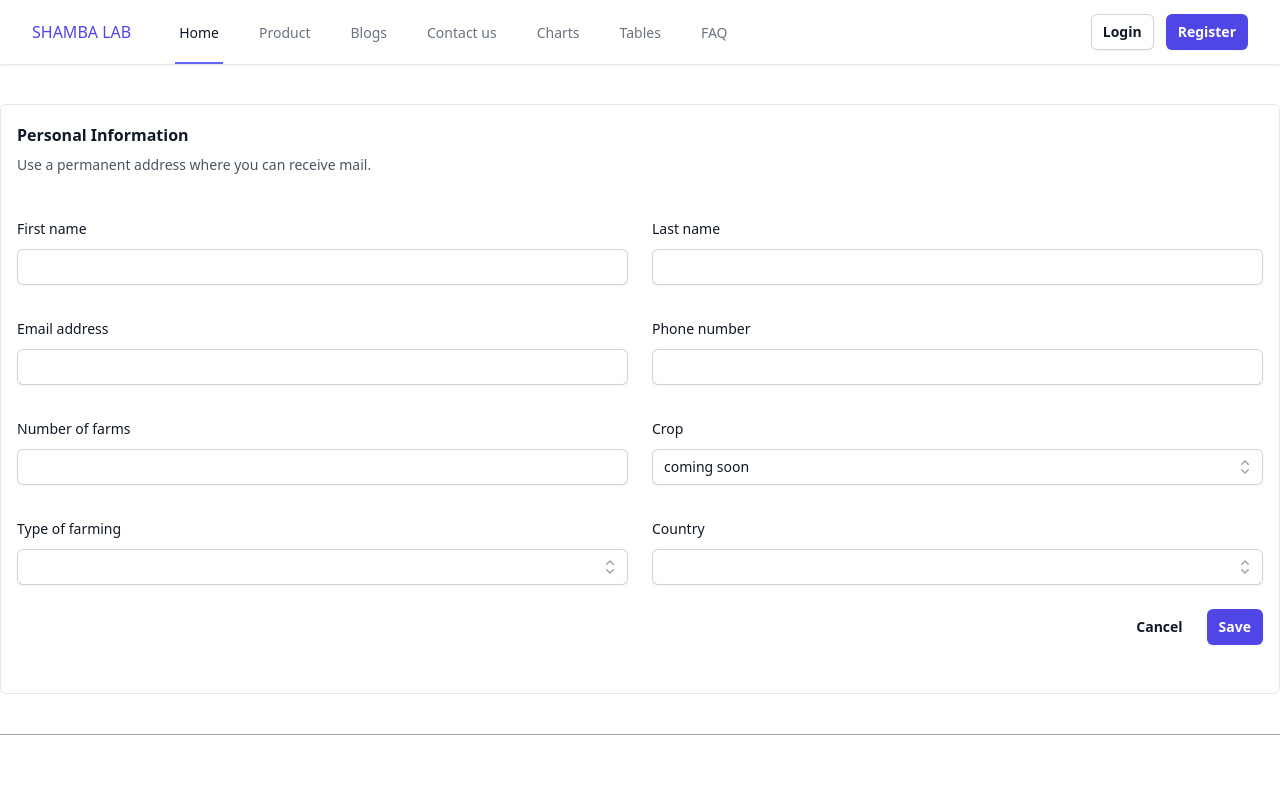
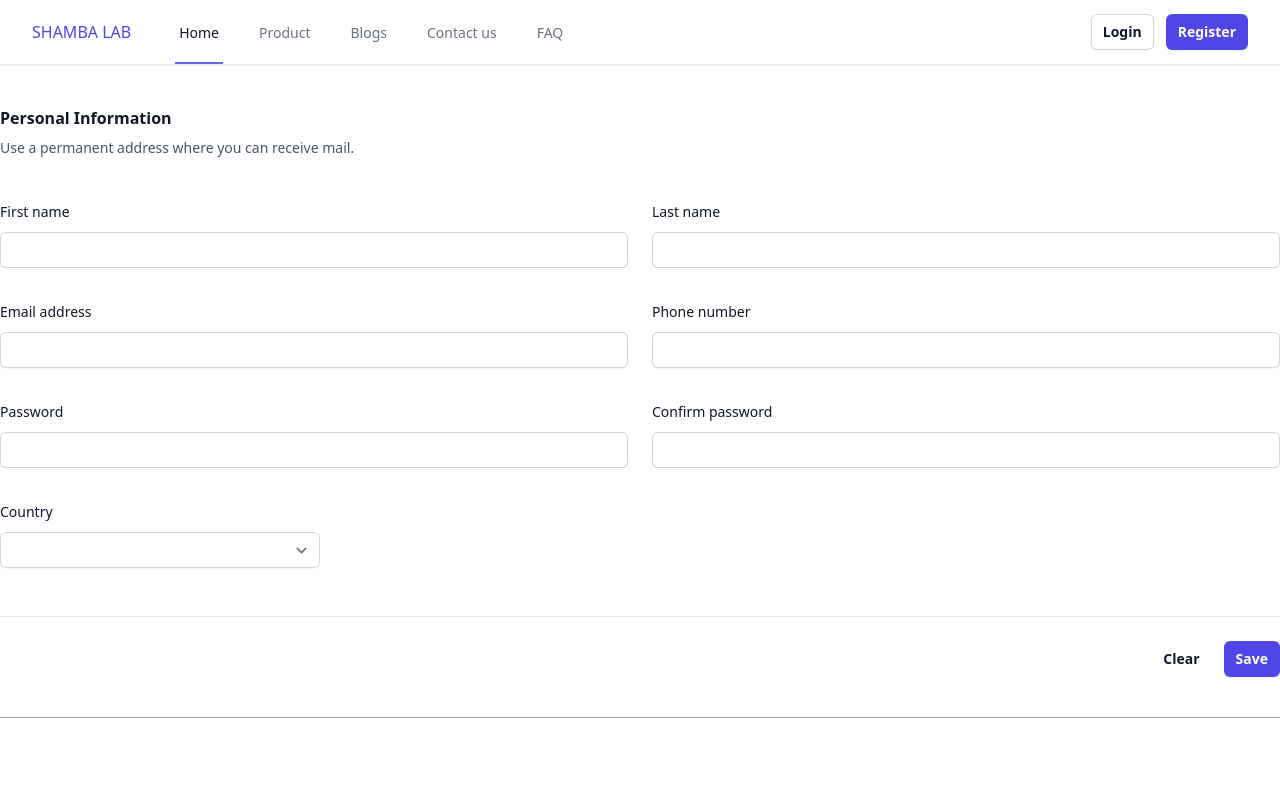
Before and after one commit to lennyjuma/shamba-ui, a Vue app: page /register in a window 1280 px wide. Shown: the top 800 px of the page. Built offline with nearby package versions, Linux system fonts and the light colour scheme; what highcharts-vue would draw is missing.

Commit message:
added clear and submit stuff

```diff
--- a/src/components/navigation/Nav_bar.vue
+++ b/src/components/navigation/Nav_bar.vue
@@ -12,8 +12,8 @@
             <router-link to="/product" class="inline-flex items-center border-b-2 border-transparent px-1 pt-1 text-sm font-medium text-gray-500 hover:border-gray-300 hover:text-gray-700">Product</router-link>
             <router-link to="/blogs" class="inline-flex items-center border-b-2 border-transparent px-1 pt-1 text-sm font-medium text-gray-500 hover:border-gray-300 hover:text-gray-700">Blogs</router-link>
             <router-link to="/contact" class="inline-flex items-center border-b-2 border-transparent px-1 pt-1 text-sm font-medium text-gray-500 hover:border-gray-300 hover:text-gray-700">Contact us</router-link>
-            <router-link to="/charts?deviceId=SL00000001" class="inline-flex items-center border-b-2 border-transparent px-1 pt-1 text-sm font-medium text-gray-500 hover:border-gray-300 hover:text-gray-700">Charts</router-link>
-            <router-link to="/tables?deviceId=SL00000001" class="inline-flex items-center border-b-2 border-transparent px-1 pt-1 text-sm font-medium text-gray-500 hover:border-gray-300 hover:text-gray-700">Tables</router-link>
+            <router-link to="/charts?deviceId=SL00000001" v-if="get_logged_status" class="inline-flex items-center border-b-2 border-transparent px-1 pt-1 text-sm font-medium text-gray-500 hover:border-gray-300 hover:text-gray-700">Charts</router-link>
+            <router-link to="/tables?deviceId=SL00000001" v-if="get_logged_status" class="inline-flex items-center border-b-2 border-transparent px-1 pt-1 text-sm font-medium text-gray-500 hover:border-gray-300 hover:text-gray-700">Tables</router-link>
             <router-link to="/faq" class="inline-flex items-center border-b-2 border-transparent px-1 pt-1 text-sm font-medium text-gray-500 hover:border-gray-300 hover:text-gray-700">FAQ</router-link>
           </div>
 
@@ -47,7 +47,7 @@
                   <a href="#" :class="[active ? 'bg-gray-100' : '', 'block px-4 py-2 text-sm text-gray-700']">Settings</a>
                 </MenuItem>
                 <MenuItem v-slot="{ active }">
-                  <a href="#" :class="[active ? 'bg-gray-100' : '', 'block px-4 py-2 text-sm text-gray-700']">Sign out</a>
+                  <button @click="signOut()" :class="[active ? 'bg-gray-100' : '', 'block px-4 py-2 text-sm text-gray-700']">Sign aout</button>
                 </MenuItem>
               </MenuItems>
             </transition>
@@ -109,4 +109,10 @@ import { storeToRefs } from 'pinia'
 
 let authStore = useAuthStore()
 const {get_logged_status} = storeToRefs(authStore)
+const {set_loggedIn_to_false} = authStore
+
+function signOut(): void {
+  localStorage.removeItem("access_token");
+  set_loggedIn_to_false()
+}
 </script>
--- a/src/views/auth/register.vue
+++ b/src/views/auth/register.vue
@@ -1,6 +1,8 @@
 <template>
-  <form class="mx-auto max-w-7xl py-10">
-    <div class="border p-4 rounded-md border-gray-900/10 pb-12">
+  <div class="mx-auto max-w-7xl py-10">
+    <div class="space-y-12">
+
+      <div class="border-b border-gray-900/10 pb-12">
         <h2 class="text-base font-semibold leading-7 text-gray-900">Personal Information</h2>
         <p class="mt-1 text-sm leading-6 text-gray-600">Use a permanent address where you can receive mail.</p>
 
@@ -8,69 +10,82 @@
           <div class="sm:col-span-3">
             <label for="first-name" class="block text-sm font-medium leading-6 text-gray-900">First name</label>
             <div class="mt-2">
-            <input type="text" name="first-name" id="first-name" autocomplete="given-name" class="block w-full rounded-md border-0 py-1.5 text-gray-900 shadow-sm ring-1 ring-inset ring-gray-300 placeholder:text-gray-400 focus:ring-2 focus:ring-inset focus:ring-indigo-600 sm:text-sm sm:leading-6" />
+              <input v-model="register_payload.f_name" type="text" name="first-name" id="first-name" autocomplete="given-name" class="block w-full rounded-md border-0 py-1.5 text-gray-900 shadow-sm ring-1 ring-inset ring-gray-300 placeholder:text-gray-400 focus:ring-2 focus:ring-inset focus:ring-indigo-600 sm:text-sm sm:leading-6" />
             </div>
           </div>
 
           <div class="sm:col-span-3">
             <label for="last-name" class="block text-sm font-medium leading-6 text-gray-900">Last name</label>
             <div class="mt-2">
-            <input type="text" name="last-name" id="last-name" autocomplete="family-name" class="block w-full rounded-md border-0 py-1.5 text-gray-900 shadow-sm ring-1 ring-inset ring-gray-300 placeholder:text-gray-400 focus:ring-2 focus:ring-inset focus:ring-indigo-600 sm:text-sm sm:leading-6" />
+              <input v-model="register_payload.l_name" type="text" name="last-name" id="last-name" autocomplete="family-name" class="block w-full rounded-md border-0 py-1.5 text-gray-900 shadow-sm ring-1 ring-inset ring-gray-300 placeholder:text-gray-400 focus:ring-2 focus:ring-inset focus:ring-indigo-600 sm:text-sm sm:leading-6" />
             </div>
           </div>
 
           <div class="sm:col-span-3">
             <label for="email" class="block text-sm font-medium leading-6 text-gray-900">Email address</label>
             <div class="mt-2">
-            <input id="email" name="email" type="email" autocomplete="email" class="block w-full rounded-md border-0 py-1.5 text-gray-900 shadow-sm ring-1 ring-inset ring-gray-300 placeholder:text-gray-400 focus:ring-2 focus:ring-inset focus:ring-indigo-600 sm:text-sm sm:leading-6" />
+              <input v-model="register_payload.email" id="email" name="email" type="email" autocomplete="email" class="block w-full rounded-md border-0 py-1.5 text-gray-900 shadow-sm ring-1 ring-inset ring-gray-300 placeholder:text-gray-400 focus:ring-2 focus:ring-inset focus:ring-indigo-600 sm:text-sm sm:leading-6" />
             </div>
-        </div>
-        <div class="sm:col-span-3">
-          <label for="mobile" class="block text-sm font-medium leading-6 text-gray-900">Phone number</label>
-          <div class="mt-2">
-            <input id="mobile" name="mobile" type="text" autocomplete="email" class="block w-full rounded-md border-0 py-1.5 text-gray-900 shadow-sm ring-1 ring-inset ring-gray-300 placeholder:text-gray-400 focus:ring-2 focus:ring-inset focus:ring-indigo-600 sm:text-sm sm:leading-6" />
-          </div>
-        </div>
-        <div class="sm:col-span-3">
-          <label for="farms_count" class="block text-sm font-medium leading-6 text-gray-900">Number of farms</label>
-          <div class="mt-2">
-            <input id="farms_count" name="farms_count" type="number" autocomplete="farms_count" class="block w-full rounded-md border-0 py-1.5 text-gray-900 shadow-sm ring-1 ring-inset ring-gray-300 placeholder:text-gray-400 focus:ring-2 focus:ring-inset focus:ring-indigo-600 sm:text-sm sm:leading-6" />
-          </div>
-        </div>
-        <div class="sm:col-span-3">
-          <checkbox_drop/>
           </div>
 
           <div class="sm:col-span-3">
-          <combos :title="`Type of farming`" :items_prop="types_of_farming"/>
-        </div>
-        <div class="sm:col-span-3">
-          <combos :title="`Country`" :items_prop="countries"/>
-        </div>
-
-
-      </div>
-      <div class="mt-6 flex items-center justify-end gap-x-6">
-        <button type="button" class="text-sm font-semibold leading-6 text-gray-900">Cancel</button>
-        <button type="submit" class="rounded-md bg-indigo-600 px-3 py-2 text-sm font-semibold text-white shadow-sm hover:bg-indigo-500 focus-visible:outline focus-visible:outline-2 focus-visible:outline-offset-2 focus-visible:outline-indigo-600">Save</button>
+            <label for="contact" class="block text-sm font-medium leading-6 text-gray-900">Phone number</label>
+            <div class="mt-2">
+              <input v-model="register_payload.phoneNumber  " id="contact" name="contact" type="text" autocomplete="email" class="block w-full rounded-md border-0 py-1.5 text-gray-900 shadow-sm ring-1 ring-inset ring-gray-300 placeholder:text-gray-400 focus:ring-2 focus:ring-inset focus:ring-indigo-600 sm:text-sm sm:leading-6" />
             </div>
           </div>
 
-  </form>
+          <div class="sm:col-span-3">
+            <label for="pass" class="block text-sm font-medium leading-6 text-gray-900">Password</label>
+            <div class="mt-2">
+              <input v-model="register_payload.password" id="pass" name="pass" type="password" autocomplete="email" class="block w-full rounded-md border-0 py-1.5 text-gray-900 shadow-sm ring-1 ring-inset ring-gray-300 placeholder:text-gray-400 focus:ring-2 focus:ring-inset focus:ring-indigo-600 sm:text-sm sm:leading-6" />
+            </div>
+          </div>
+
+          <div class="sm:col-span-3">
+            <label for="c_pass" class="block text-sm font-medium leading-6 text-gray-900">Confirm password</label>
+            <div class="mt-2">
+              <input id="c_pass" name="c_pass" type="password" autocomplete="c_pass" class="block w-full rounded-md border-0 py-1.5 text-gray-900 shadow-sm ring-1 ring-inset ring-gray-300 placeholder:text-gray-400 focus:ring-2 focus:ring-inset focus:ring-indigo-600 sm:text-sm sm:leading-6" />
+            </div>
+          </div>
+
+          <div class="sm:col-span-3">
+            <label for="country" class="block text-sm font-medium leading-6 text-gray-900">Country</label>
+            <div class="mt-2">
+              <select v-model="register_payload.country"  id="country" name="country" autocomplete="country-name" class="block w-full rounded-md border-0 py-1.5 text-gray-900 shadow-sm ring-1 ring-inset ring-gray-300 focus:ring-2 focus:ring-inset focus:ring-indigo-600 sm:max-w-xs sm:text-sm sm:leading-6">
+                <option>Kenya</option>
+                <option>Tanzania</option>
+                <option>Uganda</option>
+              </select>
+            </div>
+          </div>
+        </div>
+      </div>
+    </div>
+
+    <div class="mt-6 flex items-center justify-end gap-x-6">
+      <button @click="clear_payload()" type="button" class="text-sm font-semibold leading-6 text-gray-900">Clear</button>
+      <button @click="submit_payload()" type="submit" class="rounded-md bg-indigo-600 px-3 py-2 text-sm font-semibold text-white shadow-sm hover:bg-indigo-500 focus-visible:outline focus-visible:outline-2 focus-visible:outline-offset-2 focus-visible:outline-indigo-600">Save</button>
+    </div>
+  </div>
 </template>
 
-<script setup>
+<script setup lang="ts">
 import { PhotoIcon, UserCircleIcon } from '@heroicons/vue/24/solid'
-import Combos from '@/components/utils/combos.vue'
-import Checkbox_drop from '@/components/utils/checkbox_drop.vue'
+import { ref } from 'vue'
+import type { registerT } from '@/types/index.js'
+import { useAuthStore } from '@/stores/auth'
 
-const types_of_farming = [
-  { id: 1, name: 'Mono cropping' },
-  { id: 2, name: 'Mixed cropping' }
-]
-const countries = [
-  { id: 1, name: 'kenya' },
-  { id: 3, name: 'Tanzania' },
-  { id: 2, name: 'Uganda' }
-]
+let authStore = useAuthStore()
+const {register} = authStore
+const register_payload = ref<registerT>({} as registerT)
+
+const submit_payload = () =>{
+  register(register_payload.value)
+}
+const clear_payload = () =>{
+  register_payload.value = {} as registerT
+  let htmlElement = document.getElementById("c_pass") as HTMLInputElement
+  htmlElement.value = ""
+}
 </script>
--- /dev/null
+++ b/src/views/auth/shamba.vue
@@ -0,0 +1,76 @@
+<template>
+  <form class="mx-auto max-w-7xl py-10">
+    <div class="border p-4 rounded-md border-gray-900/10 pb-12">
+      <h2 class="text-base font-semibold leading-7 text-gray-900">Personal Information</h2>
+      <p class="mt-1 text-sm leading-6 text-gray-600">Use a permanent address where you can receive mail.</p>
+
+      <div class="mt-10 grid grid-cols-1 gap-x-6 gap-y-8 sm:grid-cols-6">
+        <div class="sm:col-span-3">
+          <label for="first-name" class="block text-sm font-medium leading-6 text-gray-900">First name</label>
+          <div class="mt-2">
+            <input type="text" name="first-name" id="first-name" autocomplete="given-name" class="block w-full rounded-md border-0 py-1.5 text-gray-900 shadow-sm ring-1 ring-inset ring-gray-300 placeholder:text-gray-400 focus:ring-2 focus:ring-inset focus:ring-indigo-600 sm:text-sm sm:leading-6" />
+          </div>
+        </div>
+
+        <div class="sm:col-span-3">
+          <label for="last-name" class="block text-sm font-medium leading-6 text-gray-900">Last name</label>
+          <div class="mt-2">
+            <input type="text" name="last-name" id="last-name" autocomplete="family-name" class="block w-full rounded-md border-0 py-1.5 text-gray-900 shadow-sm ring-1 ring-inset ring-gray-300 placeholder:text-gray-400 focus:ring-2 focus:ring-inset focus:ring-indigo-600 sm:text-sm sm:leading-6" />
+          </div>
+        </div>
+
+        <div class="sm:col-span-3">
+          <label for="email" class="block text-sm font-medium leading-6 text-gray-900">Email address</label>
+          <div class="mt-2">
+            <input id="email" name="email" type="email" autocomplete="email" class="block w-full rounded-md border-0 py-1.5 text-gray-900 shadow-sm ring-1 ring-inset ring-gray-300 placeholder:text-gray-400 focus:ring-2 focus:ring-inset focus:ring-indigo-600 sm:text-sm sm:leading-6" />
+          </div>
+        </div>
+        <div class="sm:col-span-3">
+          <label for="mobile" class="block text-sm font-medium leading-6 text-gray-900">Phone number</label>
+          <div class="mt-2">
+            <input id="mobile" name="mobile" type="text" autocomplete="email" class="block w-full rounded-md border-0 py-1.5 text-gray-900 shadow-sm ring-1 ring-inset ring-gray-300 placeholder:text-gray-400 focus:ring-2 focus:ring-inset focus:ring-indigo-600 sm:text-sm sm:leading-6" />
+          </div>
+        </div>
+        <div class="sm:col-span-3">
+          <label for="farms_count" class="block text-sm font-medium leading-6 text-gray-900">Number of farms</label>
+          <div class="mt-2">
+            <input id="farms_count" name="farms_count" type="number" autocomplete="farms_count" class="block w-full rounded-md border-0 py-1.5 text-gray-900 shadow-sm ring-1 ring-inset ring-gray-300 placeholder:text-gray-400 focus:ring-2 focus:ring-inset focus:ring-indigo-600 sm:text-sm sm:leading-6" />
+          </div>
+        </div>
+        <div class="sm:col-span-3">
+          <checkbox_drop/>
+        </div>
+
+        <div class="sm:col-span-3">
+          <combos :title="`Type of farming`" :items_prop="types_of_farming"/>
+        </div>
+        <div class="sm:col-span-3">
+          <combos :title="`Country`" :items_prop="countries"/>
+        </div>
+
+
+      </div>
+      <div class="mt-6 flex items-center justify-end gap-x-6">
+        <button type="button" class="text-sm font-semibold leading-6 text-gray-900">Cancel</button>
+        <button type="submit" class="rounded-md bg-indigo-600 px-3 py-2 text-sm font-semibold text-white shadow-sm hover:bg-indigo-500 focus-visible:outline focus-visible:outline-2 focus-visible:outline-offset-2 focus-visible:outline-indigo-600">Save</button>
+      </div>
+    </div>
+
+  </form>
+</template>
+
+<script setup>
+import { PhotoIcon, UserCircleIcon } from '@heroicons/vue/24/solid'
+import Combos from '@/components/utils/combos.vue'
+import Checkbox_drop from '@/components/utils/checkbox_drop.vue'
+
+const types_of_farming = [
+  { id: 1, name: 'Mono cropping' },
+  { id: 2, name: 'Mixed cropping' }
+]
+const countries = [
+  { id: 1, name: 'kenya' },
+  { id: 3, name: 'Tanzania' },
+  { id: 2, name: 'Uganda' }
+]
+</script>
```
Also changed, not shown: src/stores/auth/index.ts (+38 -5 lines), src/types/index.ts (+8 -0 lines). Lines whose indentation alone changed are shown as unchanged.
